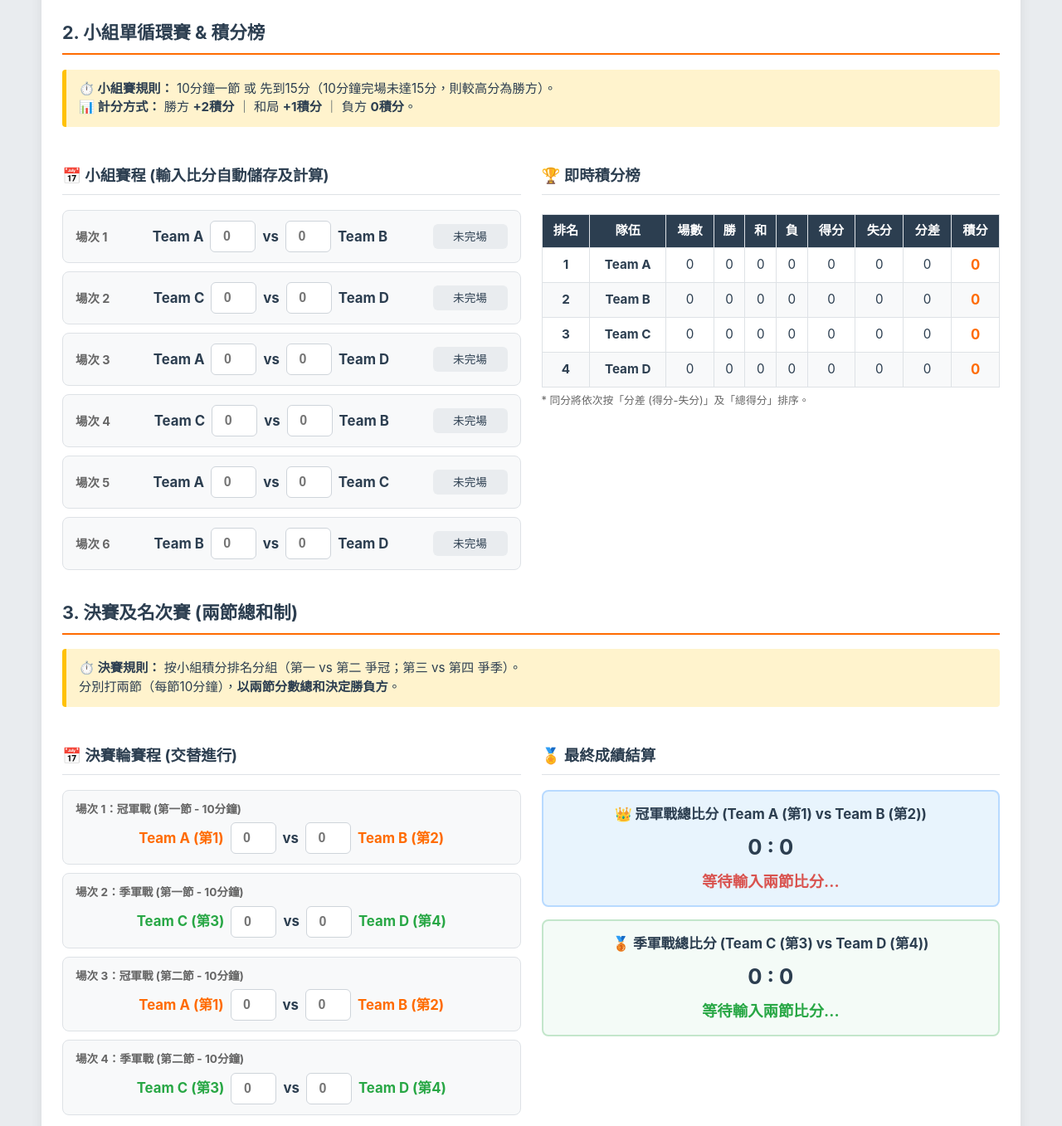
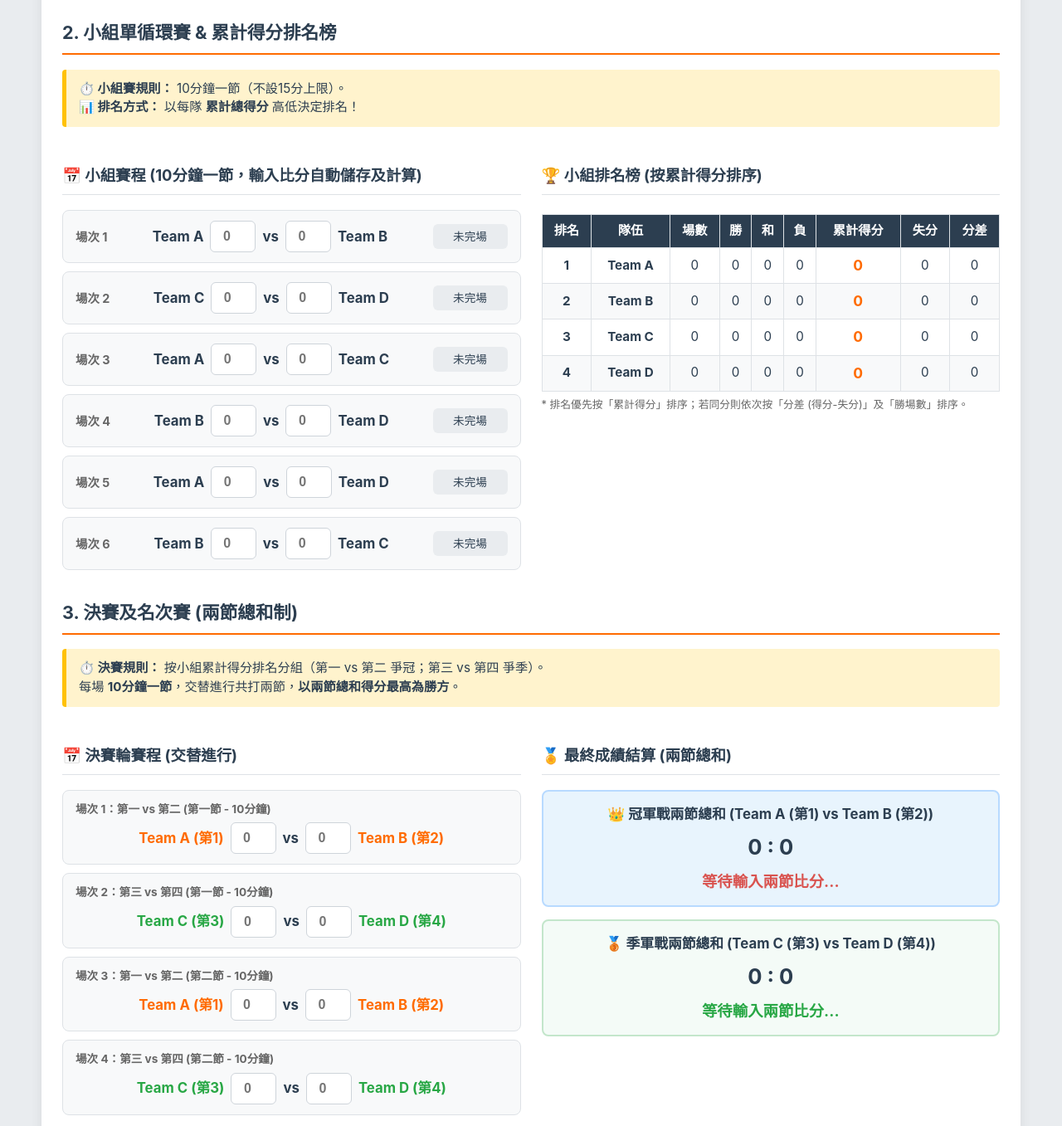
Before and after one commit to wilsonyeung11-arch/sat-basketball, a plain HTML site: page index.html in a window 1280 px wide. Shown: the part 1647-3004 px from the top of the page at 83% size. Drawn offline with Linux system fonts and the light colour scheme.

Commit message:
Update index.html

```diff
--- a/index.html
+++ b/index.html
@@ -282,7 +282,7 @@
             to { opacity: 1; transform: translateY(0); }
         }
 
-        /* 賽程與積分榜：電腦版預設左右雙欄 */
+        /* 賽程與排名榜：電腦版預設左右雙欄 */
         .grid-2col {
             display: grid;
             grid-template-columns: 1fr 1fr;
@@ -341,7 +341,7 @@
         .status-win { background: #d4edda; color: #155724; font-weight: bold; }
         .status-draw { background: #fff3cd; color: #856404; font-weight: bold; }
 
-        /* 積分表格外層 */
+        /* 排名表格外層 */
         .table-responsive {
             width: 100%;
             overflow-x: auto;
@@ -534,23 +534,23 @@
         <textarea id="whatsappOutput" style="height: 150px; margin-bottom: 0; font-size: 14px; background: #ffffff;" placeholder="分隊完成後，點擊上方綠色按鈕即可自動產生 WhatsApp 格式名單並複製..."></textarea>
     </div>
 
-    <!-- 第二部分：單循環小組賽與積分榜 -->
-    <h2>2. 小組單循環賽 & 積分榜</h2>
+    <!-- 第二部分：單循環小組賽與排名榜 -->
+    <h2>2. 小組單循環賽 & 累計得分排名榜</h2>
     <div class="rules-box">
-        <strong>⏱️ 小組賽規則：</strong> 10分鐘一節 或 先到15分（10分鐘完場未達15分，則較高分為勝方）。<br>
-        <strong>📊 計分方式：</strong> 勝方 <strong>+2積分</strong> ｜ 和局 <strong>+1積分</strong> ｜ 負方 <strong>0積分</strong>。
+        <strong>⏱️ 小組賽規則：</strong> 10分鐘一節（不設15分上限）。<br>
+        <strong>📊 排名方式：</strong> 以每隊 <strong>累計總得分</strong> 高低決定排名！
     </div>
 
     <div class="grid-2col">
         <!-- 賽程輸入 -->
         <div>
-            <h3>📅 小組賽程 (輸入比分自動儲存及計算)</h3>
+            <h3>📅 小組賽程 (10分鐘一節，輸入比分自動儲存及計算)</h3>
             <div id="group-matches"></div>
         </div>
 
-        <!-- 積分榜 -->
+        <!-- 排名榜 -->
         <div>
-            <h3>🏆 即時積分榜</h3>
+            <h3>🏆 小組排名榜 (按累計得分排序)</h3>
             <div class="table-responsive">
                 <table>
                     <thead>
@@ -561,10 +561,9 @@
                             <th>勝</th>
                             <th>和</th>
                             <th>負</th>
-                            <th>得分</th>
+                            <th>累計得分</th>
                             <th>失分</th>
                             <th>分差</th>
-                            <th>積分</th>
                         </tr>
                     </thead>
                     <tbody id="standings-body">
@@ -572,15 +571,15 @@
                     </tbody>
                 </table>
             </div>
-            <p style="font-size: 0.8em; color: #666; margin-top: 6px;">* 同分將依次按「分差 (得分-失分)」及「總得分」排序。</p>
+            <p style="font-size: 0.8em; color: #666; margin-top: 6px;">* 排名優先按「累計得分」排序；若同分則依次按「分差 (得分-失分)」及「勝場數」排序。</p>
         </div>
     </div>
 
     <!-- 第三部分：決賽及季軍戰 -->
     <h2>3. 決賽及名次賽 (兩節總和制)</h2>
     <div class="rules-box">
-        <strong>⏱️ 決賽規則：</strong> 按小組積分排名分組（第一 vs 第二 爭冠；第三 vs 第四 爭季）。<br>
-        分別打兩節（每節10分鐘），<strong>以兩節分數總和決定勝負方</strong>。
+        <strong>⏱️ 決賽規則：</strong> 按小組累計得分排名分組（第一 vs 第二 爭冠；第三 vs 第四 爭季）。<br>
+        每場 <strong>10分鐘一節</strong>，交替進行共打兩節，<strong>以兩節總和得分最高為勝方</strong>。
     </div>
 
     <div class="grid-2col">
@@ -590,7 +589,7 @@
             <!-- 順序 1：第一 vs 第二 (第一節) -->
             <div class="match-card">
                 <div style="width: 100%;">
-                    <div style="font-size: 0.85em; color: #666; font-weight: bold; margin-bottom: 6px;">場次 1：冠軍戰 (第一節 - 10分鐘)</div>
+                    <div style="font-size: 0.85em; color: #666; font-weight: bold; margin-bottom: 6px;">場次 1：第一 vs 第二 (第一節 - 10分鐘)</div>
                     <div class="match-teams">
                         <span class="rank1-name" style="color: var(--primary);">第一名</span>
                         <input type="number" inputmode="numeric" id="f1_q1_t1" class="score-input" min="0" placeholder="0" oninput="onFinalsInput()">
@@ -604,7 +603,7 @@
             <!-- 順序 2：第三 vs 第四 (第一節) -->
             <div class="match-card">
                 <div style="width: 100%;">
-                    <div style="font-size: 0.85em; color: #666; font-weight: bold; margin-bottom: 6px;">場次 2：季軍戰 (第一節 - 10分鐘)</div>
+                    <div style="font-size: 0.85em; color: #666; font-weight: bold; margin-bottom: 6px;">場次 2：第三 vs 第四 (第一節 - 10分鐘)</div>
                     <div class="match-teams">
                         <span class="rank3-name" style="color: #28a745;">第三名</span>
                         <input type="number" inputmode="numeric" id="f2_q1_t1" class="score-input" min="0" placeholder="0" oninput="onFinalsInput()">
@@ -618,7 +617,7 @@
             <!-- 順序 3：第一 vs 第二 (第二節) -->
             <div class="match-card">
                 <div style="width: 100%;">
-                    <div style="font-size: 0.85em; color: #666; font-weight: bold; margin-bottom: 6px;">場次 3：冠軍戰 (第二節 - 10分鐘)</div>
+                    <div style="font-size: 0.85em; color: #666; font-weight: bold; margin-bottom: 6px;">場次 3：第一 vs 第二 (第二節 - 10分鐘)</div>
                     <div class="match-teams">
                         <span class="rank1-name" style="color: var(--primary);">第一名</span>
                         <input type="number" inputmode="numeric" id="f1_q2_t1" class="score-input" min="0" placeholder="0" oninput="onFinalsInput()">
@@ -632,7 +631,7 @@
             <!-- 順序 4：第三 vs 第四 (第二節) -->
             <div class="match-card">
                 <div style="width: 100%;">
-                    <div style="font-size: 0.85em; color: #666; font-weight: bold; margin-bottom: 6px;">場次 4：季軍戰 (第二節 - 10分鐘)</div>
+                    <div style="font-size: 0.85em; color: #666; font-weight: bold; margin-bottom: 6px;">場次 4：第三 vs 第四 (第二節 - 10分鐘)</div>
                     <div class="match-teams">
                         <span class="rank3-name" style="color: #28a745;">第三名</span>
                         <input type="number" inputmode="numeric" id="f2_q2_t1" class="score-input" min="0" placeholder="0" oninput="onFinalsInput()">
@@ -646,10 +645,10 @@
 
         <!-- 總分結算 -->
         <div>
-            <h3>🏅 最終成績結算</h3>
+            <h3>🏅 最終成績結算 (兩節總和)</h3>
 
             <div class="finals-summary">
-                <h4>👑 冠軍戰總比分 (<span class="rank1-name">第一名</span> vs <span class="rank2-name">第二名</span>)</h4>
+                <h4>👑 冠軍戰兩節總和 (<span class="rank1-name">第一名</span> vs <span class="rank2-name">第二名</span>)</h4>
                 <div style="font-size: 1.6em; font-weight: bold; margin: 8px 0;">
                     <span id="f1_total_t1">0</span> : <span id="f1_total_t2">0</span>
                 </div>
@@ -657,7 +656,7 @@
             </div>
 
             <div class="finals-summary" style="background: #f4fbf7; border-color: #c3e6cb;">
-                <h4>🥉 季軍戰總比分 (<span class="rank3-name">第三名</span> vs <span class="rank4-name">第四名</span>)</h4>
+                <h4>🥉 季軍戰兩節總和 (<span class="rank3-name">第三名</span> vs <span class="rank4-name">第四名</span>)</h4>
                 <div style="font-size: 1.6em; font-weight: bold; margin: 8px 0;">
                     <span id="f2_total_t1">0</span> : <span id="f2_total_t2">0</span>
                 </div>
@@ -670,7 +669,7 @@
 </div>
 
 <script>
-    const STORAGE_KEY = 'bball_system_responsive_v3';
+    const STORAGE_KEY = 'bball_system_responsive_v4';
 
     // 狀態管理：pos 屬性記錄球員位置 ('', 'PG', 'SG', 'SF', 'PF', 'C')
     let players = []; // { id, name, team, locked, pos }
@@ -678,14 +677,14 @@
     const posOrder = { 'PG': 1, 'SG': 2, 'SF': 3, 'PF': 4, 'C': 5, '': 6 };
     let currentStandings = [];
 
-    // 小組賽程設定
+    // 小組賽程設定（已按最新順序更新：A vs B, C vs D, A vs C, B vs D, A vs D, B vs C）
     let groupSchedule = [
         { id: 1, t1: 'A', t2: 'B', s1: '', s2: '' },
         { id: 2, t1: 'C', t2: 'D', s1: '', s2: '' },
-        { id: 3, t1: 'A', t2: 'D', s1: '', s2: '' },
-        { id: 4, t1: 'C', t2: 'B', s1: '', s2: '' },
-        { id: 5, t1: 'A', t2: 'C', s1: '', s2: '' },
-        { id: 6, t1: 'B', t2: 'D', s1: '', s2: '' }
+        { id: 3, t1: 'A', t2: 'C', s1: '', s2: '' },
+        { id: 4, t1: 'B', t2: 'D', s1: '', s2: '' },
+        { id: 5, t1: 'A', t2: 'D', s1: '', s2: '' },
+        { id: 6, t1: 'B', t2: 'C', s1: '', s2: '' }
     ];
 
     const finalInputIds = ['f1_q1_t1', 'f1_q1_t2', 'f2_q1_t1', 'f2_q1_t2', 'f1_q2_t1', 'f1_q2_t2', 'f2_q2_t1', 'f2_q2_t2'];
@@ -1105,7 +1104,7 @@
     }
 
     // =========================================================
-    // 📲 WhatsApp 文字生成及複製功能 (自動包含位置)
+    // 📲 WhatsApp 文字生成及複製功能 (自動包含位置及最新累計得分戰果)
     // =========================================================
     function buildWhatsAppText(includeResults) {
         const teamIcons = { A: '🔴', B: '🔵', C: '🟢', D: '🟡' };
@@ -1138,10 +1137,10 @@
 
         if (includeResults) {
             lines.push('━━━━━━━━━━━━━━');
-            lines.push('📊 *小組賽積分榜*');
+            lines.push('📊 *小組賽排名 (按累計得分)*');
             currentStandings.forEach((s, idx) => {
                 const diffStr = s.diff > 0 ? `+${s.diff}` : s.diff;
-                lines.push(`${idx + 1}. *Team ${s.team}* ｜ ${s.pts}分 (${s.w}勝${s.d}和${s.l}負 | 分差${diffStr})`);
+                lines.push(`${idx + 1}. *Team ${s.team}* ｜ 累計 *${s.pf}分* (${s.w}勝${s.d}和${s.l}負 | 分差${diffStr})`);
             });
             lines.push('');
 
@@ -1152,7 +1151,7 @@
             const f2_t1 = document.getElementById('f2_total_t1').innerText;
             const f2_t2 = document.getElementById('f2_total_t2').innerText;
 
-            lines.push('🏅 *決賽及名次賽結果*');
+            lines.push('🏅 *決賽及名次賽結果 (兩節總和)*');
             lines.push(`👑 冠軍戰總分 (${f1_t1}:${f1_t2})：${champText}`);
             lines.push(`🥉 季軍戰總分 (${f2_t1}:${f2_t2})：${thirdText}`);
         }
@@ -1214,10 +1213,10 @@
                 </div>
                 <div class="match-teams">
                     <span>Team ${m.t1}</span>
-                    <input type="number" inputmode="numeric" class="score-input" min="0" max="99" placeholder="0" value="${m.s1}"
+                    <input type="number" inputmode="numeric" class="score-input" min="0" max="999" placeholder="0" value="${m.s1}"
                            oninput="updateMatchScore(${index}, 's1', this.value)">
                     <span>vs</span>
-                    <input type="number" inputmode="numeric" class="score-input" min="0" max="99" placeholder="0" value="${m.s2}"
+                    <input type="number" inputmode="numeric" class="score-input" min="0" max="999" placeholder="0" value="${m.s2}"
                            oninput="updateMatchScore(${index}, 's2', this.value)">
                     <span>Team ${m.t2}</span>
                 </div>
@@ -1234,13 +1233,13 @@
         saveToStorage();
     }
 
-    // 計算並更新積分榜
+    // 計算並更新排名榜（以每隊累計得分 pf 決定排名）
     function updateStandings() {
         let stats = {
-            'A': { team: 'A', played: 0, w: 0, d: 0, l: 0, pf: 0, pa: 0, diff: 0, pts: 0 },
-            'B': { team: 'B', played: 0, w: 0, d: 0, l: 0, pf: 0, pa: 0, diff: 0, pts: 0 },
-            'C': { team: 'C', played: 0, w: 0, d: 0, l: 0, pf: 0, pa: 0, diff: 0, pts: 0 },
-            'D': { team: 'D', played: 0, w: 0, d: 0, l: 0, pf: 0, pa: 0, diff: 0, pts: 0 }
+            'A': { team: 'A', played: 0, w: 0, d: 0, l: 0, pf: 0, pa: 0, diff: 0 },
+            'B': { team: 'B', played: 0, w: 0, d: 0, l: 0, pf: 0, pa: 0, diff: 0 },
+            'C': { team: 'C', played: 0, w: 0, d: 0, l: 0, pf: 0, pa: 0, diff: 0 },
+            'D': { team: 'D', played: 0, w: 0, d: 0, l: 0, pf: 0, pa: 0, diff: 0 }
         };
 
         groupSchedule.forEach((m, idx) => {
@@ -1258,27 +1257,23 @@
 
                 if (s1 > s2) {
                     stats[m.t1].w++;
-                    stats[m.t1].pts += 2;
                     stats[m.t2].l++;
                     if (statusEl) {
-                        statusEl.innerText = `Team ${m.t1} 勝 (+2)`;
+                        statusEl.innerText = `Team ${m.t1} 勝`;
                         statusEl.className = 'match-status status-win';
                     }
                 } else if (s2 > s1) {
                     stats[m.t2].w++;
-                    stats[m.t2].pts += 2;
                     stats[m.t1].l++;
                     if (statusEl) {
-                        statusEl.innerText = `Team ${m.t2} 勝 (+2)`;
+                        statusEl.innerText = `Team ${m.t2} 勝`;
                         statusEl.className = 'match-status status-win';
                     }
                 } else {
                     stats[m.t1].d++;
                     stats[m.t2].d++;
-                    stats[m.t1].pts += 1;
-                    stats[m.t2].pts += 1;
                     if (statusEl) {
-                        statusEl.innerText = `和局 (各+1)`;
+                        statusEl.innerText = `平手`;
                         statusEl.className = 'match-status status-draw';
                     }
                 }
@@ -1295,10 +1290,11 @@
             return s;
         });
 
+        // 排序邏輯：1. 累計得分 (pf) ➔ 2. 分差 (diff) ➔ 3. 勝場數 (w)
         standingsArray.sort((a, b) => {
-            if (b.pts !== a.pts) return b.pts - a.pts;
+            if (b.pf !== a.pf) return b.pf - a.pf;
             if (b.diff !== a.diff) return b.diff - a.diff;
-            return b.pf - a.pf;
+            return b.w - a.w;
         });
 
         currentStandings = standingsArray;
@@ -1314,10 +1310,9 @@
                 <td>${s.w}</td>
                 <td>${s.d}</td>
                 <td>${s.l}</td>
-                <td>${s.pf}</td>
+                <td style="font-weight:bold; color:var(--primary); font-size:1.15em;">${s.pf}</td>
                 <td>${s.pa}</td>
                 <td>${s.diff > 0 ? '+' + s.diff : s.diff}</td>
-                <td style="font-weight:bold; color:var(--primary); font-size:1.1em;">${s.pts}</td>
             `;
             tbody.appendChild(tr);
         });
```
